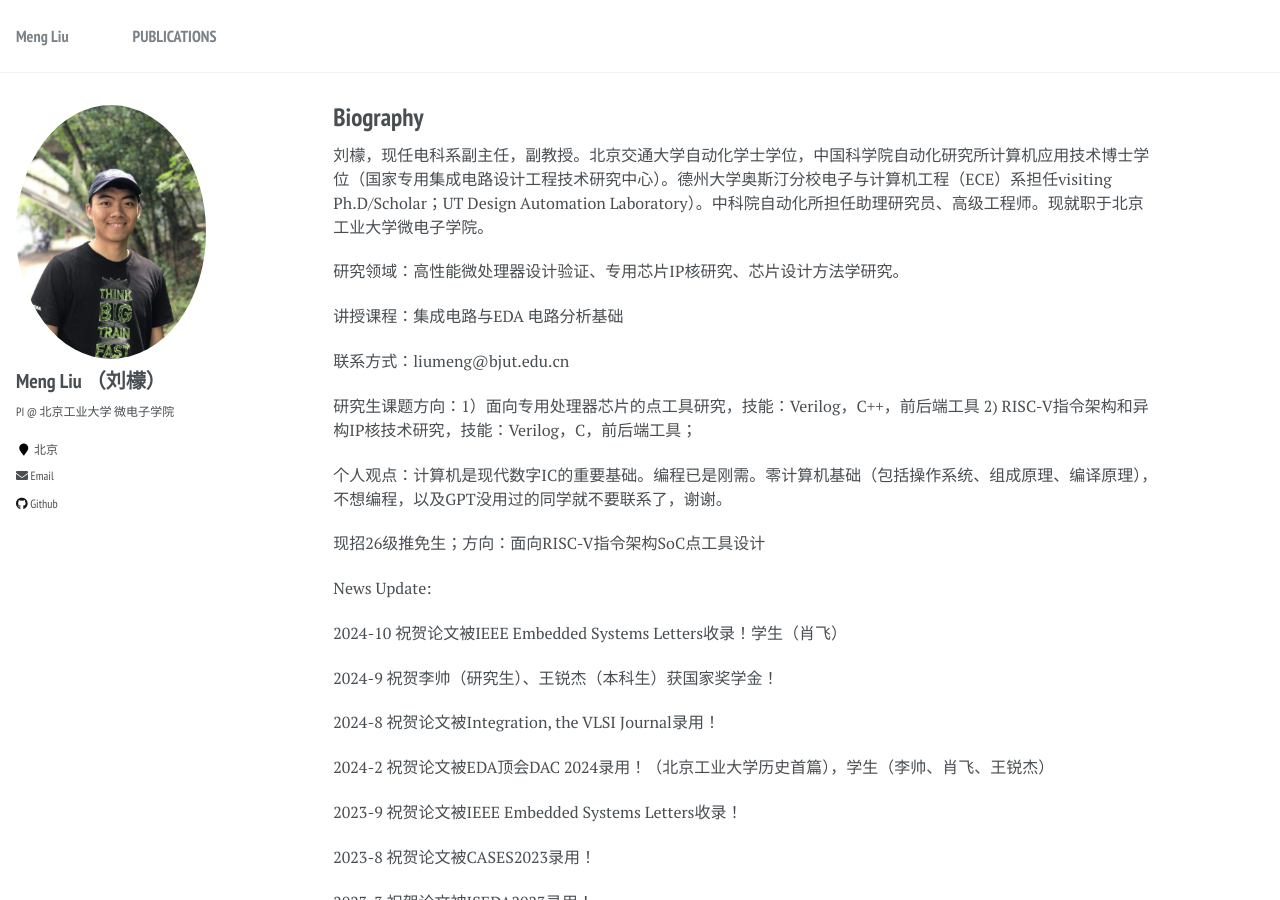
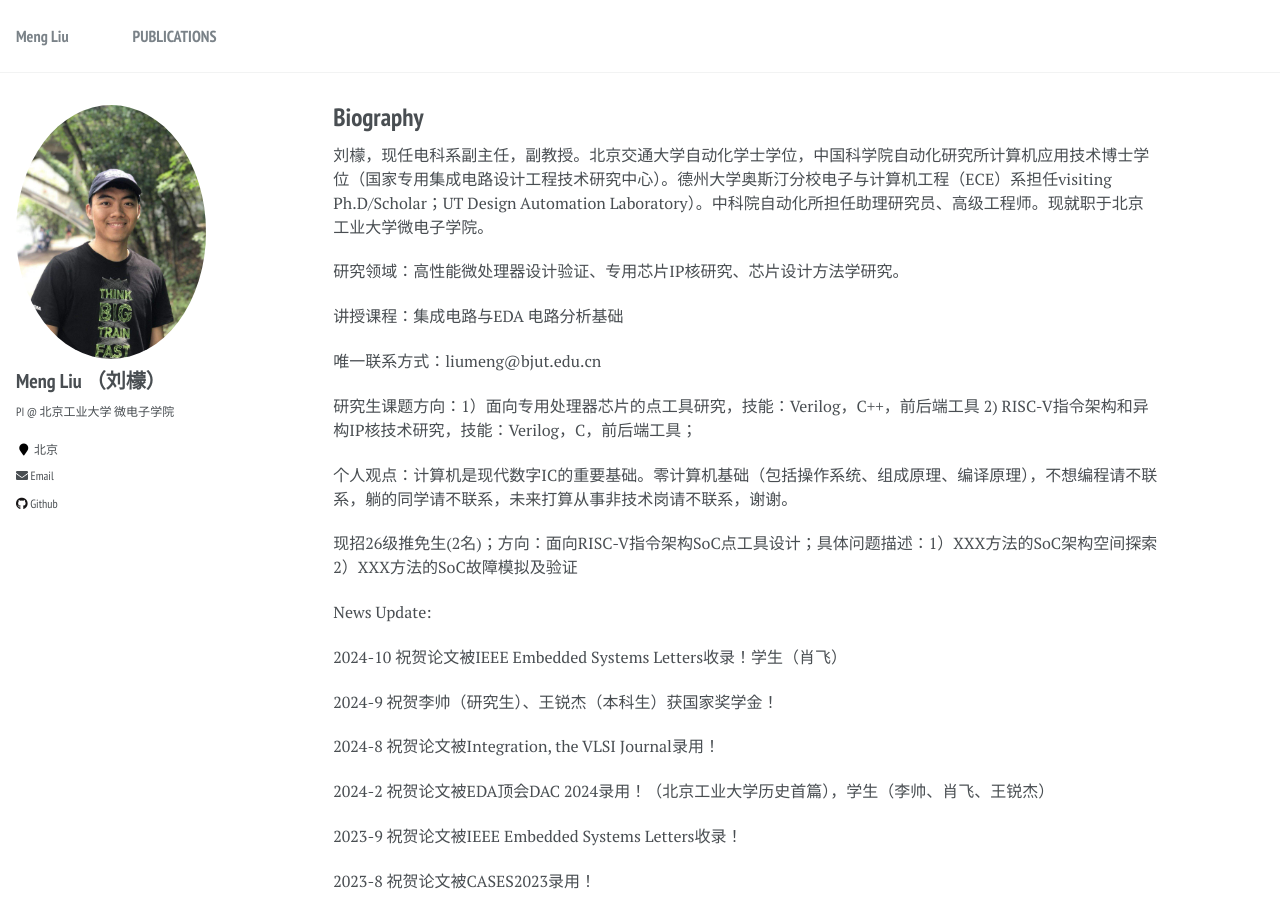
Before and after one commit to liumengbjut/liumengbjut.github.io, a Jekyll site: the page built from _pages/about.md, in a window 1280 px wide and 900 px high. Built offline with Jekyll 4.4.1, drawn with Linux system fonts in a browser that asks for light colours.

Commit message:
Update about.md

```diff
--- a/_pages/about.md
+++ b/_pages/about.md
@@ -16,14 +16,14 @@ redirect_from:
 
 讲授课程：集成电路与EDA 电路分析基础
 
-联系方式：liumeng@bjut.edu.cn
+唯一联系方式：liumeng@bjut.edu.cn
 
 
 研究生课题方向：1）面向专用处理器芯片的点工具研究，技能：Verilog，C++，前后端工具  2) RISC-V指令架构和异构IP核技术研究，技能：Verilog，C，前后端工具；
 
-个人观点：计算机是现代数字IC的重要基础。编程已是刚需。零计算机基础（包括操作系统、组成原理、编译原理），不想编程，以及GPT没用过的同学就不要联系了，谢谢。
+个人观点：计算机是现代数字IC的重要基础。零计算机基础（包括操作系统、组成原理、编译原理），不想编程请不联系，躺的同学请不联系，未来打算从事非技术岗请不联系，谢谢。
 
-现招26级推免生；方向：面向RISC-V指令架构SoC点工具设计
+现招26级推免生(2名)；方向：面向RISC-V指令架构SoC点工具设计；具体问题描述：1）XXX方法的SoC架构空间探索 2）XXX方法的SoC故障模拟及验证
 
 News Update:
 
```
